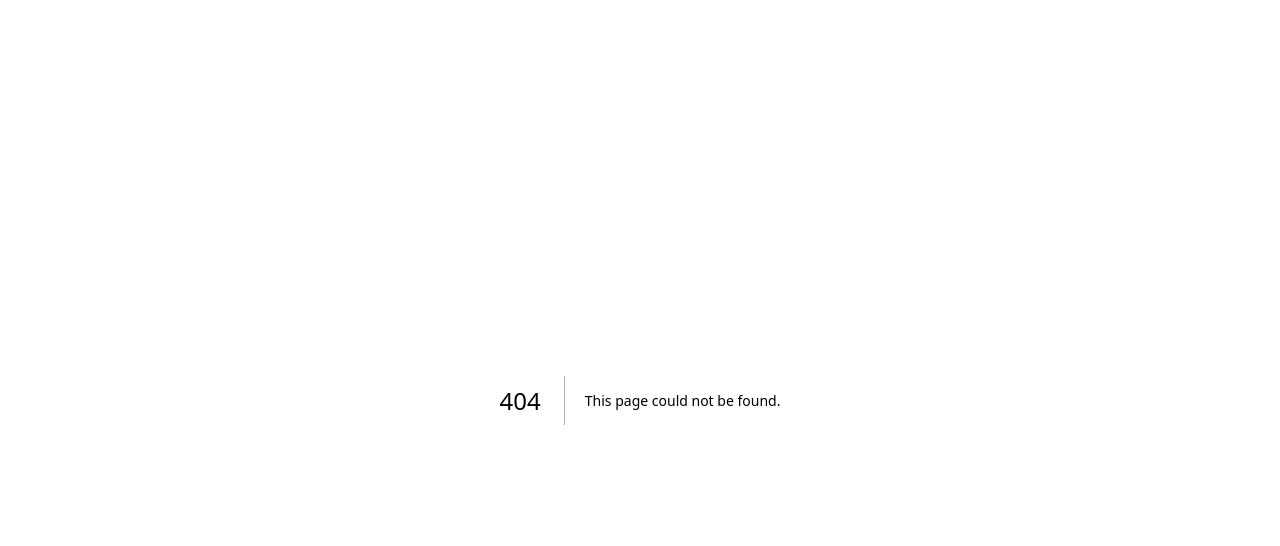
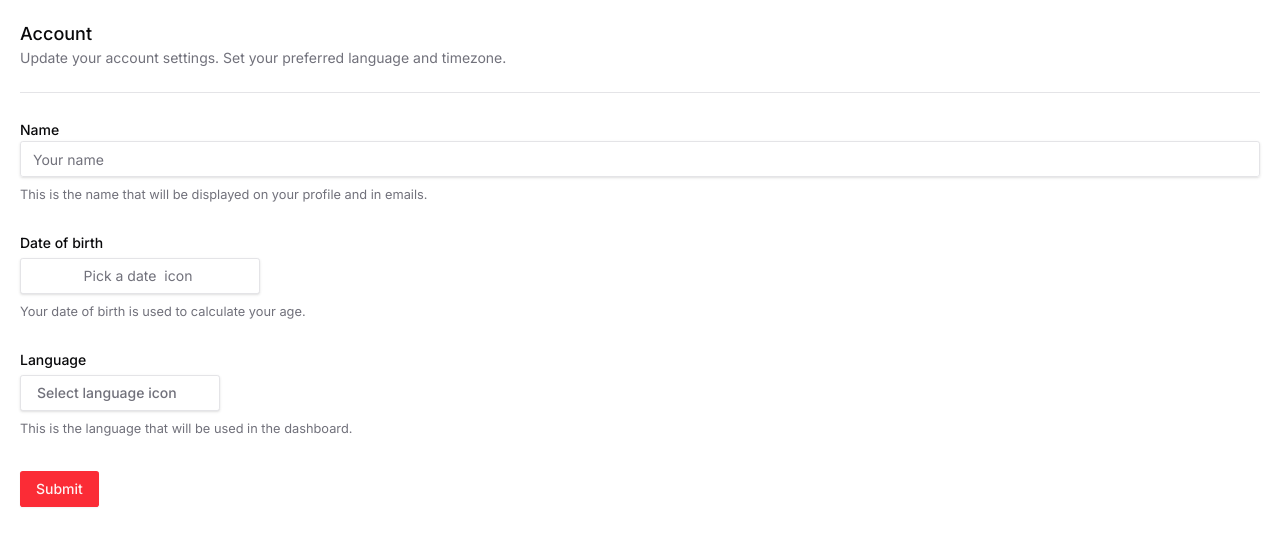
Before and after one commit to codeBelt/2025-starter, a Next.js app: page /contact in a window 1280 px wide. Before the commit this address had no page. Shown: the top 546 px of the page. Built offline with nearby package versions, Linux system fonts and the light colour scheme.

Commit message:
Add Tanstack Form and Valibot

```diff
--- a/package.json
+++ b/package.json
@@ -43,6 +43,7 @@
     "@radix-ui/react-toggle-group": "1.1.3",
     "@radix-ui/react-tooltip": "1.2.0",
     "@tabler/icons-react": "3.31.0",
+    "@tanstack/react-form": "1.6.3",
     "@tanstack/react-table": "8.21.3",
     "@uidotdev/usehooks": "2.4.1",
     "class-variance-authority": "0.7.1",
@@ -57,6 +58,7 @@
     "sonner": "2.0.3",
     "tailwind-merge": "3.2.0",
     "tw-animate-css": "1.2.5",
+    "valibot": "1.0.0",
     "vaul": "1.1.2",
     "zod": "3.24.3"
   },
--- /dev/null
+++ b/src/app/contact/page.tsx
@@ -0,0 +1,12 @@
+import {ContactPage} from '@/components/pages/contactPage/ContactPage';
+
+export async function generateMetadata() {
+  return {
+    title: 'My Contact Page',
+    description: 'All about the contact!',
+  };
+}
+
+export default function ContactRoute() {
+  return <ContactPage />;
+}
--- /dev/null
+++ b/src/components/pages/contactPage/ContactPage.tsx
@@ -0,0 +1,117 @@
+import {Button} from '@/components/ui/shadcn/button';
+import {type AnyFieldApi, useForm} from '@tanstack/react-form';
+
+function FieldInfo({field}: {field: AnyFieldApi}) {
+  return (
+    <>
+      {field.state.meta.isTouched && field.state.meta.errors.length ? (
+        <em>{field.state.meta.errors.join(',')}</em>
+      ) : null}
+      {field.state.meta.isValidating ? 'Validating...' : null}
+    </>
+  );
+}
+
+export function ContactPage() {
+  const form = useForm({
+    defaultValues: {
+      firstName: '',
+      lastName: '',
+    },
+    onSubmit: async ({value}) => {
+      // Do something with form data
+      console.log(value);
+    },
+  });
+
+  return (
+    <div className="space-y-6 p-5 font-sans">
+      <div>
+        <h3 className="text-lg font-medium">Account</h3>
+        <p className="text-sm text-muted-foreground ">
+          Update your account settings. Set your preferred language and timezone.
+        </p>
+      </div>
+      <div data-orientation="horizontal" className="shrink-0 bg-border h-[1px] w-full" />
+      <form
+        className="space-y-8"
+        onSubmit={(e) => {
+          e.preventDefault();
+          e.stopPropagation();
+          form.handleSubmit();
+        }}
+      >
+        <div className="space-y-2">
+          <label
+            className="text-sm font-medium leading-none peer-disabled:cursor-not-allowed peer-disabled:opacity-70"
+            htmlFor=":r2eh:-form-item"
+          >
+            Name
+          </label>
+          <input
+            className="flex h-9 w-full rounded-md border border-input bg-transparent px-3 py-1 text-base shadow-sm transition-colors file:border-0 file:bg-transparent file:text-sm file:font-medium file:text-foreground placeholder:text-muted-foreground focus-visible:outline-none focus-visible:ring-1 focus-visible:ring-ring disabled:cursor-not-allowed disabled:opacity-50 md:text-sm"
+            placeholder="Your name"
+            id=":r2eh:-form-item"
+            aria-describedby=":r2eh:-form-item-description"
+            aria-invalid="false"
+            name="name"
+          />
+          <p id=":r2eh:-form-item-description" className="text-[0.8rem] text-muted-foreground">
+            This is the name that will be displayed on your profile and in emails.
+          </p>
+        </div>
+        <div className="space-y-2 flex flex-col">
+          <label
+            className="text-sm font-medium leading-none peer-disabled:cursor-not-allowed peer-disabled:opacity-70"
+            htmlFor=":r2ei:-form-item"
+          >
+            Date of birth
+          </label>
+          <button
+            className="inline-flex items-center justify-center gap-2 whitespace-nowrap rounded-md text-sm transition-colors focus-visible:outline-none focus-visible:ring-1 focus-visible:ring-ring disabled:pointer-events-none disabled:opacity-50 [&amp;_svg]:pointer-events-none [&amp;_svg]:size-4 [&amp;_svg]:shrink-0 border border-input bg-background shadow-sm hover:bg-accent hover:text-accent-foreground h-9 px-4 py-2 w-[240px] pl-3 text-left font-normal text-muted-foreground"
+            id=":r2ei:-form-item"
+            aria-describedby=":r2ei:-form-item-description"
+            aria-invalid="false"
+            type="button"
+            aria-haspopup="dialog"
+            aria-expanded="false"
+            aria-controls="radix-:r2ej:"
+            data-state="closed"
+          >
+            <span>Pick a date</span>
+            icon
+          </button>
+          <p id=":r2ei:-form-item-description" className="text-[0.8rem] text-muted-foreground">
+            Your date of birth is used to calculate your age.
+          </p>
+        </div>
+        <div className="space-y-2 flex flex-col">
+          <label
+            className="text-sm font-medium leading-none peer-disabled:cursor-not-allowed peer-disabled:opacity-70"
+            htmlFor=":r2ek:-form-item"
+          >
+            Language
+          </label>
+          <button
+            className="inline-flex items-center gap-2 whitespace-nowrap rounded-md text-sm font-medium transition-colors focus-visible:outline-none focus-visible:ring-1 focus-visible:ring-ring disabled:pointer-events-none disabled:opacity-50 [&amp;_svg]:pointer-events-none [&amp;_svg]:size-4 [&amp;_svg]:shrink-0 border border-input bg-background shadow-sm hover:bg-accent hover:text-accent-foreground h-9 px-4 py-2 w-[200px] justify-between text-muted-foreground"
+            id=":r2ek:-form-item"
+            aria-describedby=":r2ek:-form-item-description"
+            aria-invalid="false"
+            type="button"
+            aria-haspopup="dialog"
+            aria-expanded="false"
+            aria-controls="radix-:r2el:"
+            data-state="closed"
+          >
+            Select language icon
+          </button>
+          <p id=":r2ek:-form-item-description" className="text-[0.8rem] text-muted-foreground">
+            This is the language that will be used in the dashboard.
+          </p>
+        </div>
+
+        <Button type={'submit'}>Submit</Button>
+      </form>
+    </div>
+  );
+}
--- a/src/components/shared/appSidebar/AppSidebar.tsx
+++ b/src/components/shared/appSidebar/AppSidebar.tsx
@@ -14,6 +14,7 @@ import {
   SidebarMenuItem,
 } from '@/components/ui/shadcn/sidebar';
 import {IconInnerShadowTop} from '@tabler/icons-react';
+import Link from 'next/link';
 import type {ComponentProps} from 'react';
 
 type Props = ComponentProps<typeof Sidebar> & {};
@@ -25,10 +26,10 @@ export function AppSidebar({...sideProps}: Props) {
         <SidebarMenu>
           <SidebarMenuItem>
             <SidebarMenuButton asChild className="data-[slot=sidebar-menu-button]:!p-1.5">
-              <a href="http://google.com">
+              <Link href="/">
                 <IconInnerShadowTop className="!size-5" />
                 <span className="text-base font-semibold">Acme Inc.</span>
-              </a>
+              </Link>
             </SidebarMenuButton>
           </SidebarMenuItem>
         </SidebarMenu>
--- a/src/components/shared/appSidebar/navDocuments/NavDocuments.tsx
+++ b/src/components/shared/appSidebar/navDocuments/NavDocuments.tsx
@@ -16,6 +16,7 @@ import {
   useSidebar,
 } from '@/components/ui/shadcn/sidebar';
 import {type Icon, IconDots, IconFolder, IconShare3, IconTrash} from '@tabler/icons-react';
+import Link from 'next/link';
 
 export function NavDocuments({
   items,
@@ -35,10 +36,10 @@ export function NavDocuments({
         {items.map((item) => (
           <SidebarMenuItem key={item.name}>
             <SidebarMenuButton asChild>
-              <a href={item.url}>
+              <Link href={item.url}>
                 <item.icon />
                 <span>{item.name}</span>
-              </a>
+              </Link>
             </SidebarMenuButton>
             <DropdownMenu>
               <DropdownMenuTrigger asChild>
--- a/src/components/shared/appSidebar/navSecondary/NavSecondary.tsx
+++ b/src/components/shared/appSidebar/navSecondary/NavSecondary.tsx
@@ -7,6 +7,7 @@ import {
   SidebarMenuItem,
 } from '@/components/ui/shadcn/sidebar';
 import type {Icon} from '@tabler/icons-react';
+import Link from 'next/link';
 import type {ComponentPropsWithoutRef} from 'react';
 
 export function NavSecondary({
@@ -26,10 +27,10 @@ export function NavSecondary({
           {items.map((item) => (
             <SidebarMenuItem key={item.title}>
               <SidebarMenuButton asChild>
-                <a href={item.url}>
+                <Link href={item.url}>
                   <item.icon />
                   <span>{item.title}</span>
-                </a>
+                </Link>
               </SidebarMenuButton>
             </SidebarMenuItem>
           ))}
--- a/src/styles/fonts.ts
+++ b/src/styles/fonts.ts
@@ -1,4 +1,10 @@
 import {Inter, JetBrains_Mono} from 'next/font/google';
+
+/**
+ * Next.js: https://nextjs.org/docs/app/building-your-application/optimizing/fonts#using-multiple-fonts
+ * Tailwind v4: https://nextjs.org/docs/app/building-your-application/optimizing/fonts#tailwind-css-v4
+ *              https://tailwindcss.com/docs/theme
+ */
 
 export const interFont = Inter({
   subsets: ['latin'],
```
Also changed, not shown: 1 other file (tests, documents, lock files or other folders).
